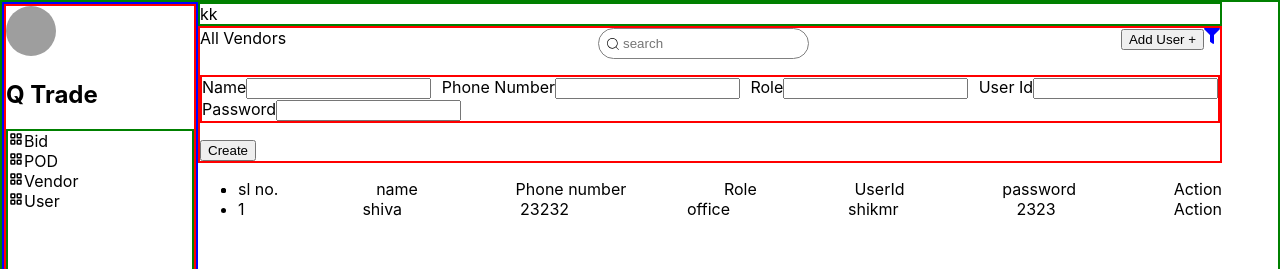
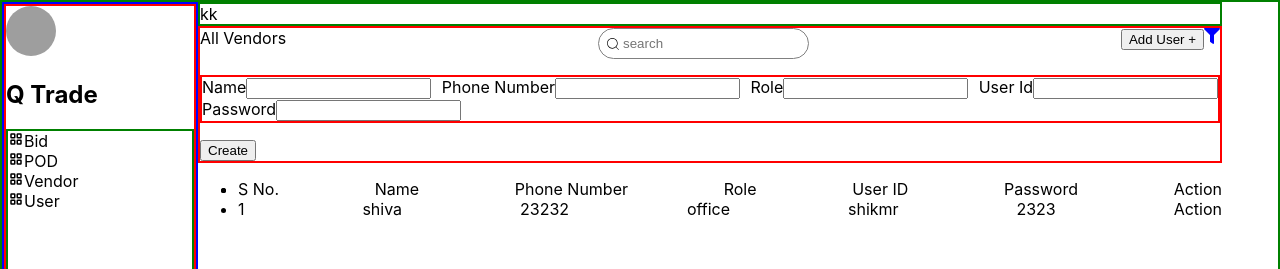
Before and after one commit to shiva2351/qikbuk, a React (Create React App) app: page / in a window 1280 px wide. Shown: the top 269 px of the page. Built offline with nearby package versions, Linux system fonts and the light colour scheme; grey boxes are pictures that could not be loaded.

Commit message:
Update index.js

```diff
--- a/src/components/UserRoute/index.js
+++ b/src/components/UserRoute/index.js
@@ -13,12 +13,12 @@ class UserRoute extends Component {
               <li>
                 <li>
                   <ul className="User-ul">
-                    <li className="user-li">sl no.</li>
-                    <li className="user-li">name</li>
-                    <li className="user-li">Phone number</li>
+                    <li className="user-li">S No.</li>
+                    <li className="user-li">Name</li>
+                    <li className="user-li">Phone Number</li>
                     <li className="user-li">Role</li>
-                    <li className="user-li">UserId</li>
-                    <li className="user-li">password</li>
+                    <li className="user-li">User ID</li>
+                    <li className="user-li">Password</li>
                     <li className="user-li">Action</li>
                   </ul>
                 </li>
```
